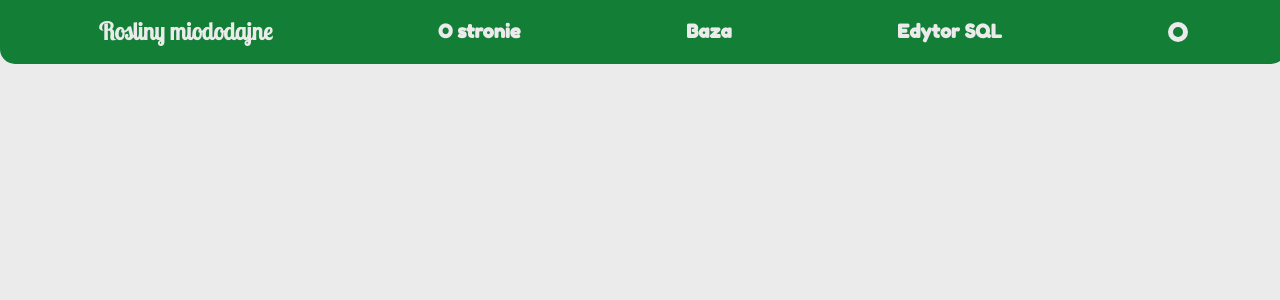
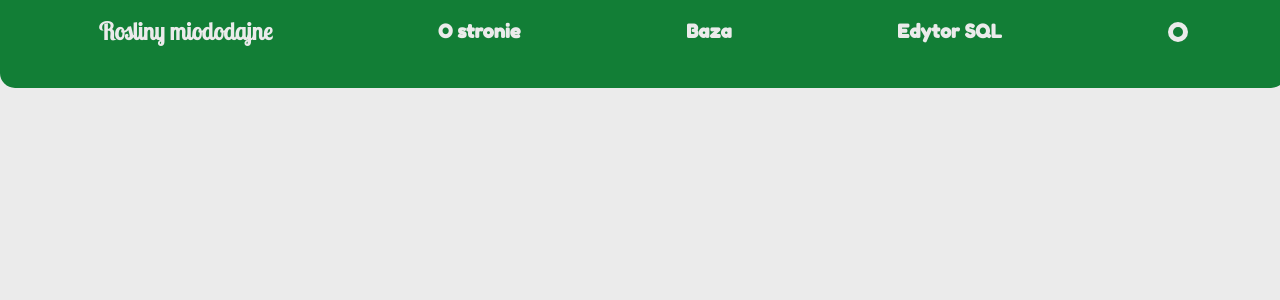
Before and after one commit to piotreknow02/rosliny-miododajne-client, a Next.js app: page /o-stronie in a window 1280 px wide. Shown: the top 300 px of the page. Built offline with nearby package versions, Linux system fonts and the light colour scheme; a web font is replaced by a local one.

Commit message:
Dodano nowe strony

```diff
--- a/components/Navbar.jsx
+++ b/components/Navbar.jsx
@@ -2,12 +2,13 @@ import Head from 'next/head'
 import { useState } from 'react';
 
 import NavLink from './NavLink';
-import styles from'../styles/Navbar.module.css';
+import styles from '../styles/Navbar.module.css';
 
 export default function Navbar(props)
 {
     const [isDark, setIsDark] = useState(false);
     return(
+        <>
         <nav className={styles.nav}>
             <Head>
                 {/* Font Awesome */}
@@ -19,7 +20,12 @@ export default function Navbar(props)
                 {/* Styles */}
                 <link rel="stylesheet" href={isDark ? "/themes/vardark.css" : "/themes/varlight.css"}/>
                 {/* Meta tags */}
-
+                <meta name="title" content="Rosliny miododajne"/>
+                <meta property="description" content="Baza roslin miododajnych"/>
+                <meta property="twitter:title" content="Rosliny miododajne"/>
+                <meta property="title:description" content="Baza roslin miododajnych"/>
+                <meta property="og:description" content="Baza roslin miododajnych"/>
+                <meta property="og:title" content="Rosliny"/>
             </Head>
             <ul>
                 <NavLink href="."><h1>Rosliny miododajne</h1></NavLink>
@@ -33,5 +39,7 @@ export default function Navbar(props)
                 </li>
             </ul>
         </nav>
+        <div className={styles.spacer}></div>
+        </>
     );
 }
--- a/pages/home.jsx
+++ b/pages/baza.jsx
@@ -1,4 +1,4 @@
-
+import styles from '../styles/Baza.module.css'
 
 export default function Home({children})
 {
--- a/pages/o-stronie.jsx
+++ b/pages/o-stronie.jsx
@@ -1,10 +1,10 @@
-
+import styles from '../styles/O-stronie.module.css'
 
 export default function About()
 {
     return(
-        <div>
-
+        <div className={styles.main}>
+            nvifdsukbdsv
         </div>
-    );
+    )
 }
--- a/styles/Navbar.module.css
+++ b/styles/Navbar.module.css
@@ -4,6 +4,7 @@
     position: fixed;
     top: 0px;
     width: 98%;
+    height: 7vh;
     padding: 2vmin;
     border-radius: 0px 0px 15px 15px;
 }
@@ -25,3 +26,7 @@
     border: 5px solid var(--bg-color);
     padding: 5px;
 }
+.spacer
+{
+    height: 7vh;
+}
--- /dev/null
+++ b/styles/O-stronie.module.css
@@ -0,0 +1,5 @@
+.main
+{
+    color: var(--primary-color);
+    font-size: 100%;
+}
```
Also changed, not shown: pages/sql.jsx (added, +10 -0 lines), styles/Baza.module.css (added), styles/Sql.module.css (added).
